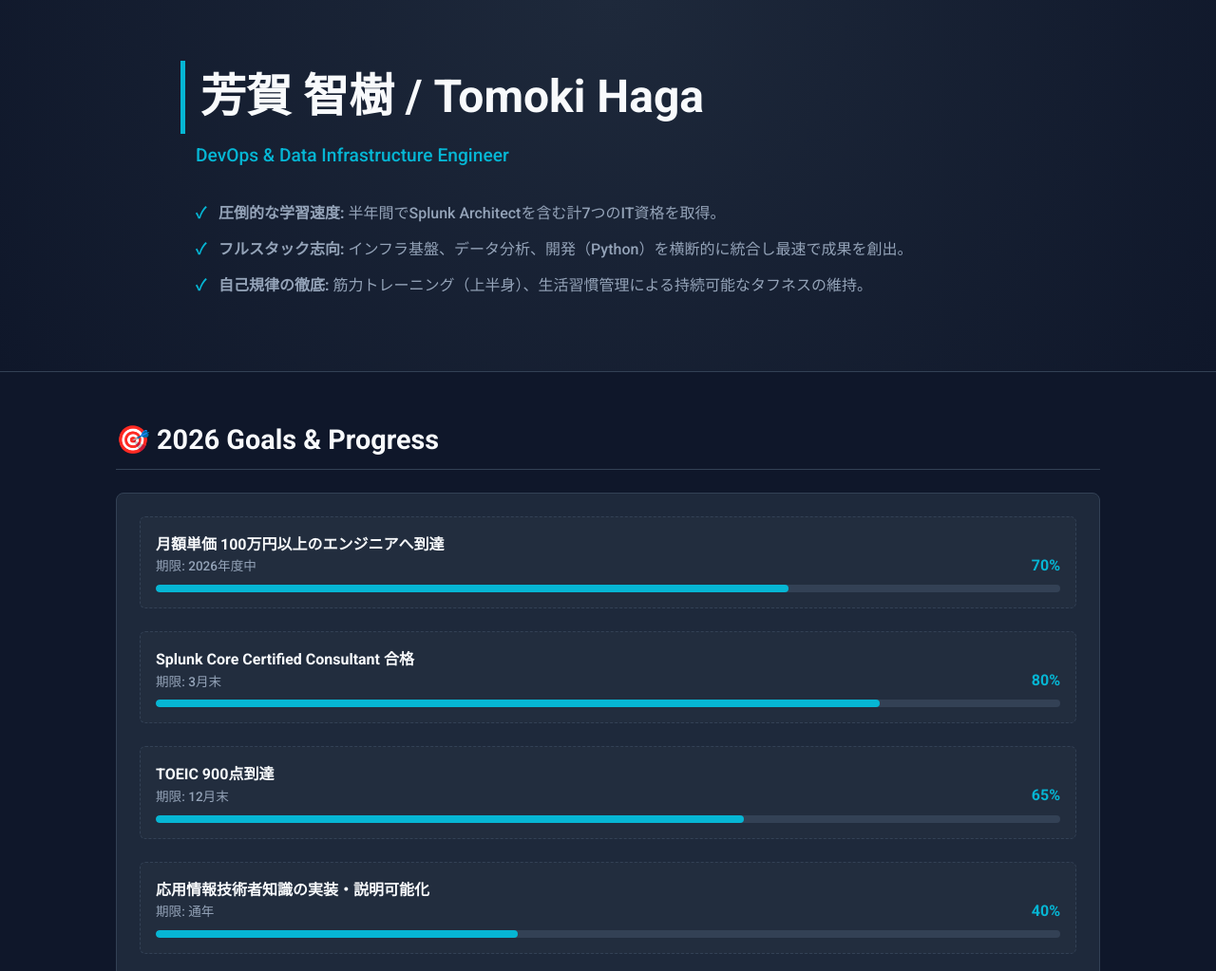
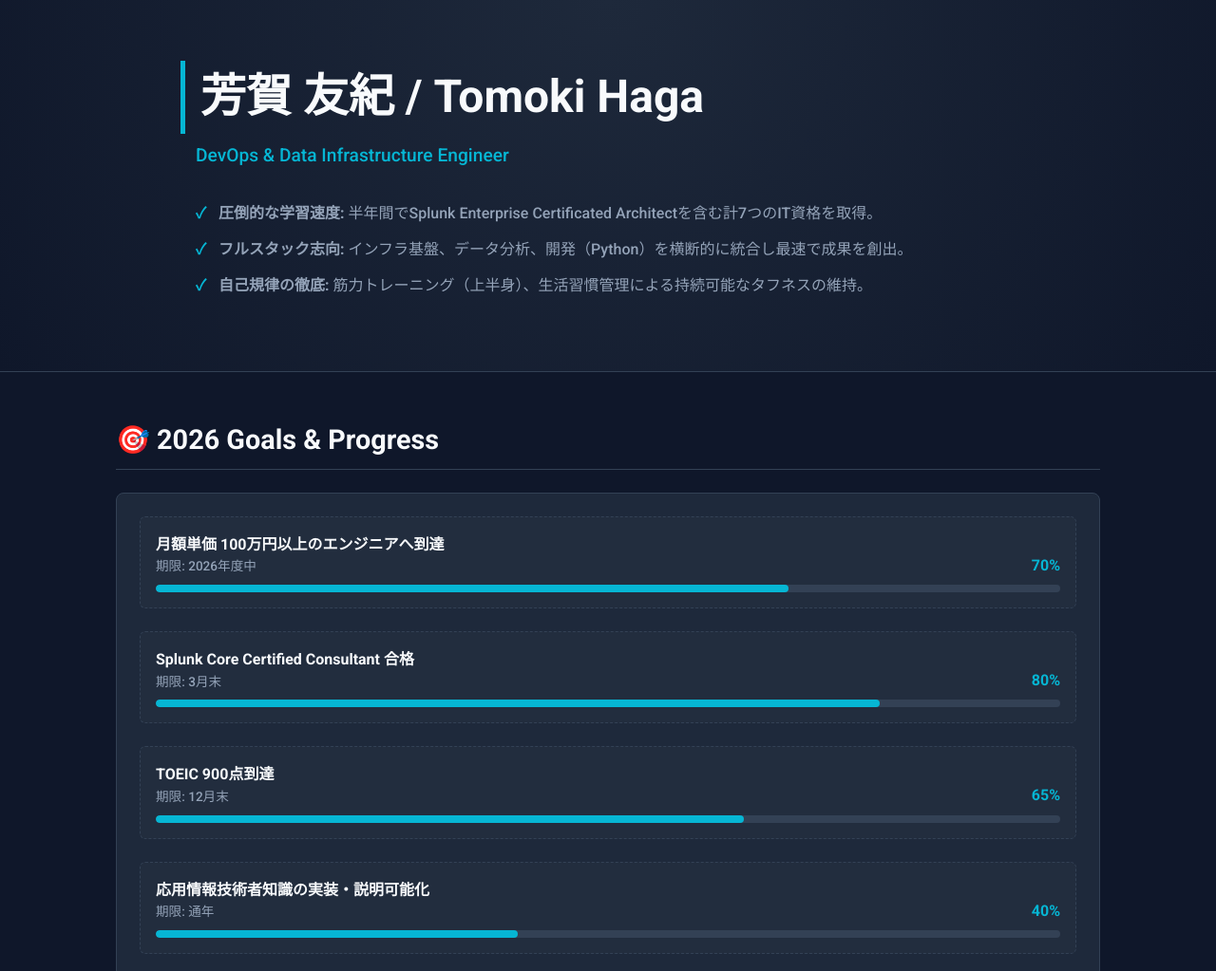
Before and after one commit to Bar0919/protfolio-site, a plain HTML site: page index.html in a window 1280 px wide. Shown: the top 1023 px of the page at 95% size. Drawn offline with Linux system fonts and the light colour scheme.

Commit message:
Update header name and learning speed description

```diff
--- a/index.html
+++ b/index.html
@@ -63,10 +63,10 @@
 
     <header>
         <div class="header-content">
-            <h1>芳賀 智樹 / Tomoki Haga</h1>
+            <h1>芳賀 友紀 / Tomoki Haga</h1>
             <div class="subtitle">DevOps & Data Infrastructure Engineer</div>
             <ul class="summary-list">
-                <li><strong>圧倒的な学習速度:</strong> 半年間でSplunk Architectを含む計7つのIT資格を取得。</li>
+                <li><strong>圧倒的な学習速度:</strong> 半年間でSplunk Enterprise Certificated Architectを含む計7つのIT資格を取得。</li>
                 <li><strong>フルスタック志向:</strong> インフラ基盤、データ分析、開発（Python）を横断的に統合し最速で成果を創出。</li>
                 <li><strong>自己規律の徹底:</strong> 筋力トレーニング（上半身）、生活習慣管理による持続可能なタフネスの維持。</li>
             </ul>
```
